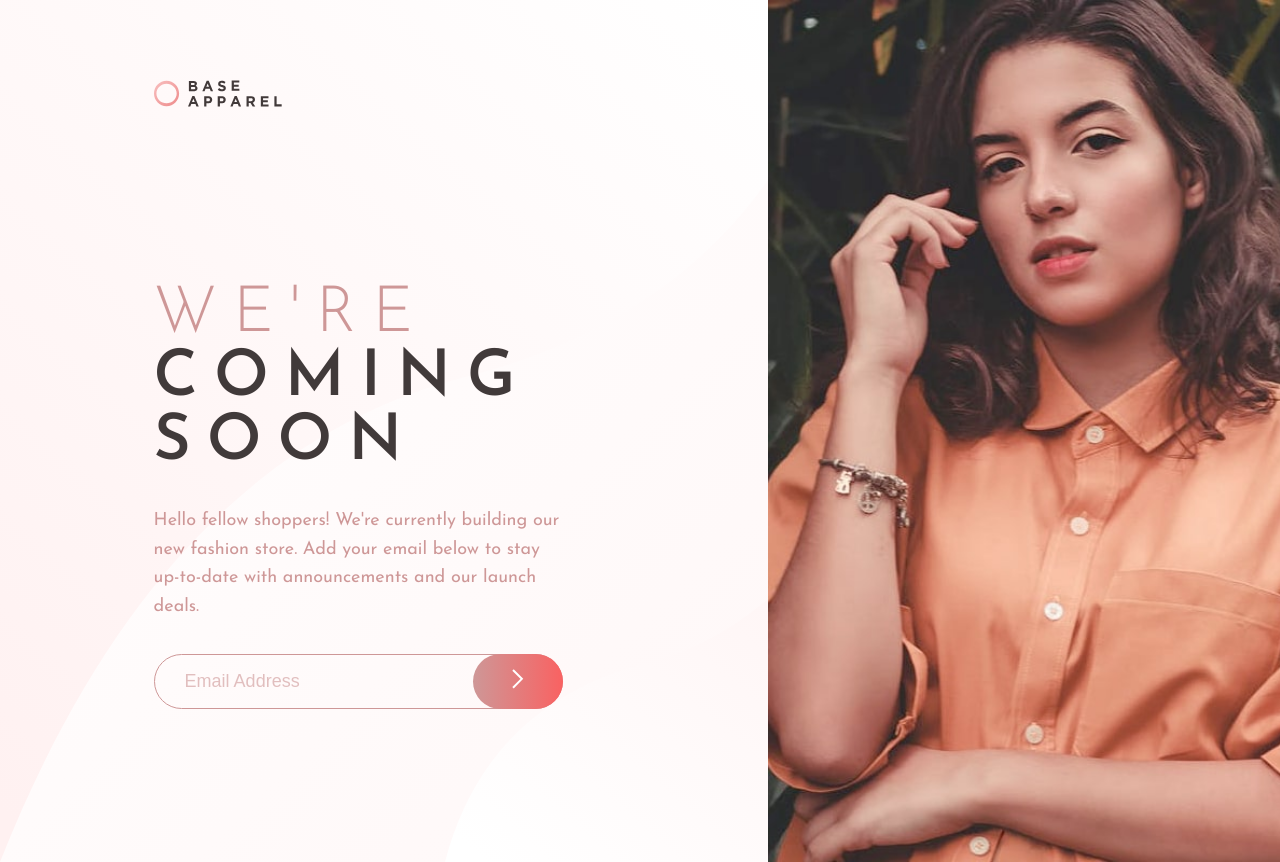
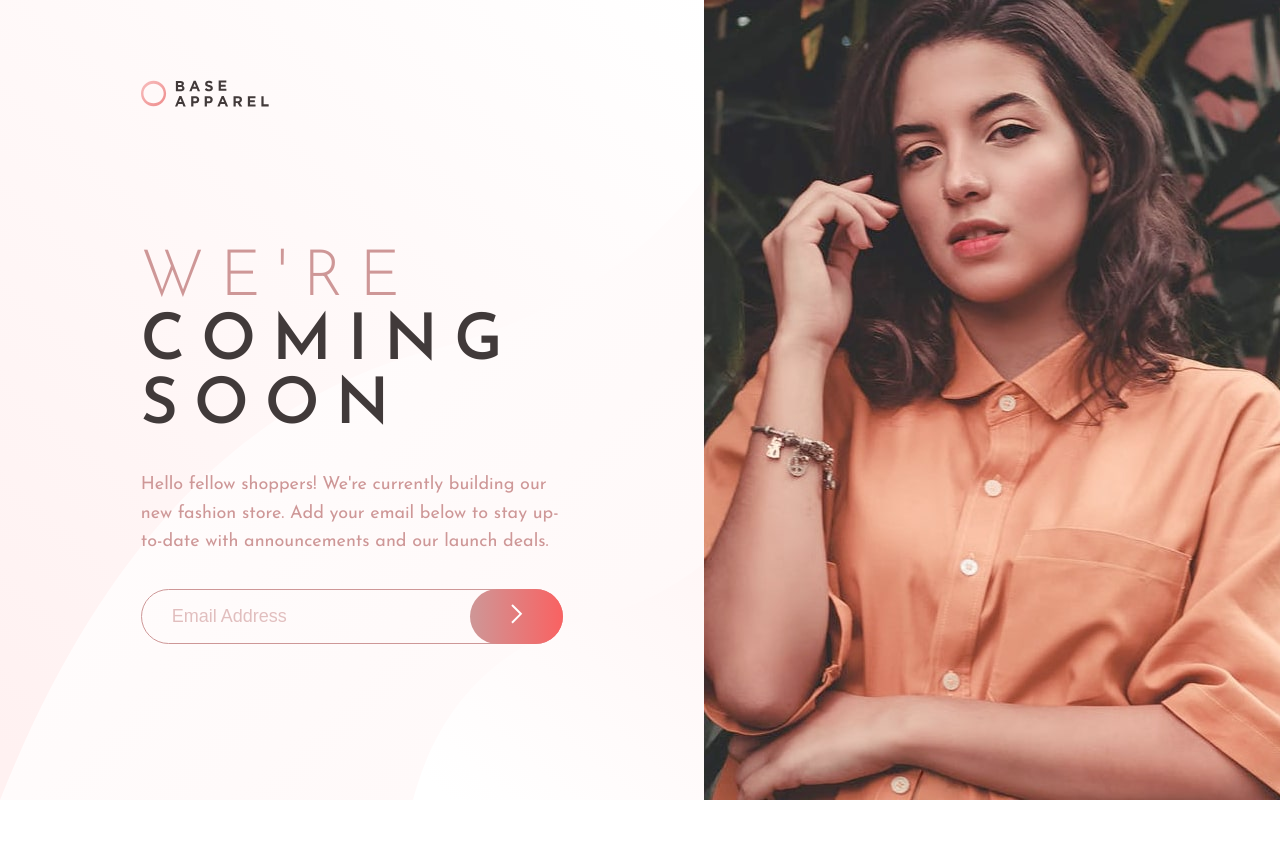
Before and after one commit to asifm37/FrontEndMentor, a plain HTML site: page base-apparel-coming-soon/index.html in a window 1280 px wide. After the commit the page ends 800 px from the top, so only its background shows below. Drawn offline with Linux system fonts and the light colour scheme.

Commit message:
minor change sol#12 css

```diff
--- a/base-apparel-coming-soon/styles.css
+++ b/base-apparel-coming-soon/styles.css
@@ -31,8 +31,8 @@ main {
 .text-container {
   display: flex;
   flex-direction: column;
-  width: 60%;
-  padding: 20vh 16vw 15vh 12vw;
+  width: 55%;
+  padding: 15vh 11vw;
   background: url('./images/bg-pattern-desktop.svg') bottom left / cover
     no-repeat;
 }
@@ -41,7 +41,7 @@ main {
   width: 10%;
   position: absolute;
   top: 10vh;
-  left: 12vw;
+  left: 11vw;
 }
 
 .content {
@@ -131,7 +131,7 @@ small {
 }
 
 .image-container {
-  min-width: 40%;
+  min-width: 45%;
   background: url('./images/hero-desktop.jpg') top left / cover no-repeat
     var(--soft-red);
 }
```
